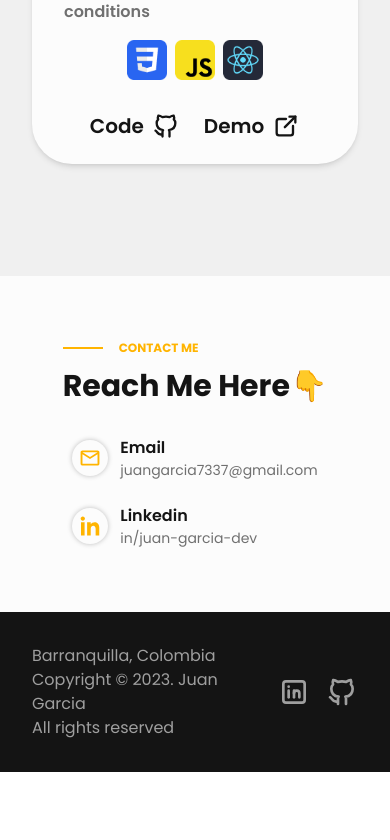
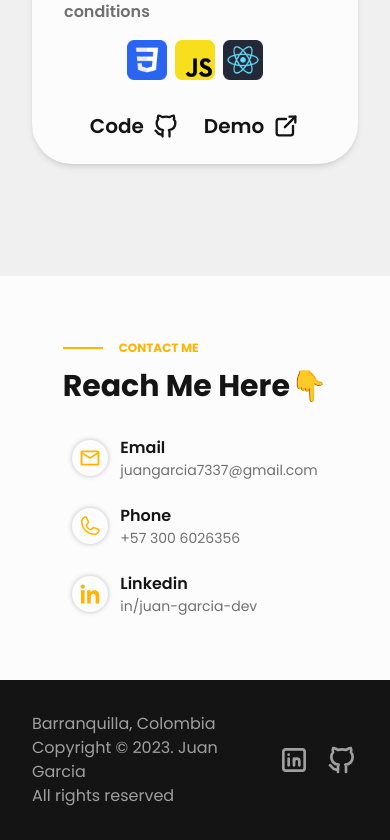
Before and after one commit to Juangh19/portfolio, a React (Vite) app: page / in a window 390 px wide. Shown: the part 4160-5000 px from the top of the page. Before the commit the page ends 4932 px from the top, so only its background shows below. Built offline with nearby package versions, Linux system fonts and the light colour scheme.

Commit message:
adding phone number

```diff
--- a/src/components/Contact.tsx
+++ b/src/components/Contact.tsx
@@ -1,5 +1,5 @@
 import { useLanguage } from '../context/Language';
-import { LinkedinIconNoBorder, MailIcon } from './icons';
+import { LinkedinIconNoBorder, MailIcon, PhoneIcon } from './icons';
 
 export function Contact() {
 	const { language } = useLanguage();
@@ -44,6 +44,28 @@ export function Contact() {
 					</div>
 					<div className='flex items-center gap-3'>
 						<div className='grid rounded-full shadow-[0_0_5px_0px_rgba(0,0,0,0.25)] w-9 h-9 place-content-center'>
+							<PhoneIcon style='h-6 w-6 ' />
+						</div>
+						<div className='flex flex-col '>
+							<span className='font-semibold '>
+								{language === 'en'
+									? 'Phone'
+									: language === 'es'
+									? 'Telefono'
+									: 'Phone'}
+							</span>
+							<a
+								href='https://wa.me/573006026356'
+								target='_blank'
+								rel='noopener'
+								className='text-sm transition opacity-60 hover:text-drew hover:opacity-100'
+							>
+								+57 300 6026356
+							</a>
+						</div>
+					</div>
+					<div className='flex items-center gap-3'>
+						<div className='grid rounded-full shadow-[0_0_5px_0px_rgba(0,0,0,0.25)] w-9 h-9 place-content-center'>
 							<LinkedinIconNoBorder style='h-6 w-6 ' />
 						</div>
 						<div className='flex flex-col '>
--- a/src/components/icons.tsx
+++ b/src/components/icons.tsx
@@ -200,3 +200,20 @@ export const LinkedinIconNoBorder = ({ style }: { style?: string }) => {
 		</svg>
 	);
 };
+export const PhoneIcon = ({ style }: { style?: string }) => {
+	return (
+		<svg
+			xmlns='http://www.w3.org/2000/svg'
+			width='256'
+			height='256'
+			viewBox='0 0 256 256'
+			className={style}
+			fill='none'
+		>
+			<path
+				d='M222.37 158.46L175.26 137.35L175.13 137.29C172.684 136.244 170.016 135.824 167.368 136.069C164.719 136.313 162.173 137.214 159.96 138.69C159.699 138.862 159.449 139.049 159.21 139.25L134.87 160C119.45 152.51 103.53 136.71 96.04 121.49L116.82 96.78C117.02 96.53 117.21 96.28 117.39 96.01C118.834 93.803 119.711 91.2732 119.941 88.6457C120.171 86.0182 119.748 83.3746 118.71 80.95V80.83L97.54 33.64C96.1674 30.4726 93.8072 27.8341 90.8119 26.1184C87.8165 24.4026 84.3465 23.7016 80.92 24.12C67.3697 25.9031 54.9318 32.5577 45.9293 42.8409C36.9269 53.1242 31.9755 66.3329 32 80C32 159.4 96.6 224 176 224C189.667 224.024 202.876 219.073 213.159 210.071C223.442 201.068 230.097 188.63 231.88 175.08C232.299 171.655 231.6 168.186 229.886 165.19C228.172 162.195 225.535 159.834 222.37 158.46ZM176 208C142.064 207.963 109.528 194.465 85.5313 170.469C61.5346 146.472 48.0371 113.936 48 80C47.9624 70.2349 51.4805 60.7899 57.8974 53.4291C64.3142 46.0682 73.191 41.2947 82.87 40C82.8661 40.0399 82.8661 40.0801 82.87 40.12L103.87 87.12L83.2 111.86C82.9902 112.101 82.7996 112.359 82.63 112.63C81.1251 114.939 80.2423 117.598 80.0671 120.349C79.8919 123.099 80.4303 125.849 81.63 128.33C90.69 146.86 109.36 165.39 128.09 174.44C130.59 175.628 133.355 176.148 136.115 175.948C138.876 175.749 141.538 174.836 143.84 173.3C144.097 173.127 144.344 172.94 144.58 172.74L168.89 152L215.89 173.05H216C214.721 182.743 209.955 191.637 202.593 198.07C195.23 204.503 185.777 208.033 176 208Z'
+				fill='#FFB400'
+			/>
+		</svg>
+	);
+};
```
